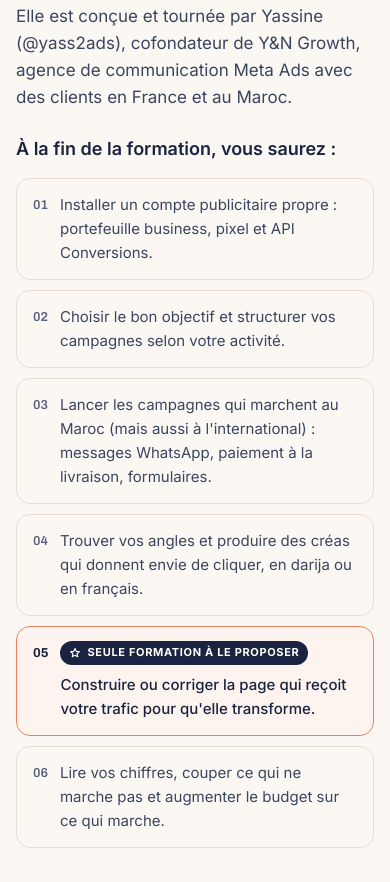
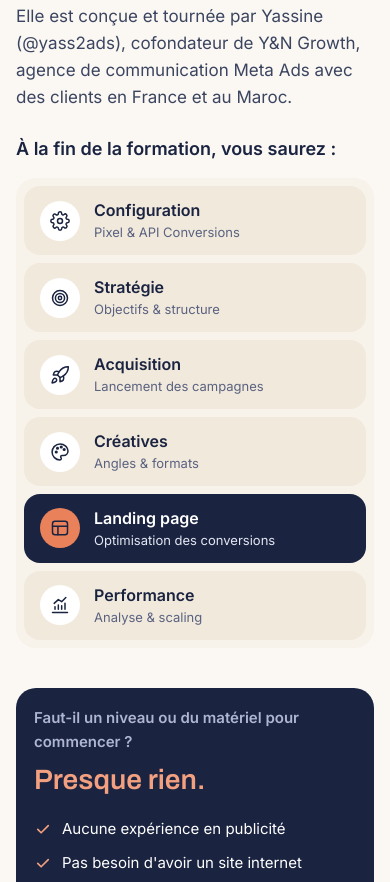
Before and after one commit to bougafayassine-hub/laskillerie, a plain HTML site: page public/index.html in a window 390 px wide. Shown: the part 1840-2722 px from the top of the page. Drawn offline with Linux system fonts and the light colour scheme.

Commit message:
« Vous saurez » : 6 tuiles avec icônes à la place des cartes numérotées
Configuration, Stratégie, Acquisition, Créatives, Landing page (mise en
avant en bleu foncé) et Performance, sur 2 colonnes (1 sur mobile).

Co-Authored-By: Claude Opus 5.5 <noreply@anthropic.com>
Claude-Session: https://claude.ai/code/session_01TyuaBTFFr6q5sg8CxVLVBc

```diff
--- a/public/index.html
+++ b/public/index.html
@@ -48,6 +48,17 @@ html{scroll-behavior:smooth}
 .mk-pulse{animation:mkpulse 2s ease-out infinite}
 @media (prefers-reduced-motion: reduce){.mk-float,.mk-pulse{animation:none}.mk-float{transform:rotate(var(--r,0deg))}}
 @media (max-width: 1100px){.mk-fcs{position:static;display:flex;justify-content:flex-end;margin-top:-18px;margin-right:8px}.mk-fc{position:relative !important;top:auto !important;right:auto !important;bottom:auto !important}}
+/* À la fin de la formation, vous saurez : 6 tuiles */
+.mk-skills{list-style:none;margin:0;padding:8px;display:grid;grid-template-columns:repeat(2,minmax(0,1fr));gap:8px;background:var(--tint);border-radius:20px}
+.mk-skill{display:flex;align-items:center;gap:14px;min-width:0;padding:14px 16px;border-radius:16px;background:color-mix(in srgb,var(--chip) 72%,var(--tint))}
+.mk-skill-ic{flex:none;width:40px;height:40px;border-radius:50%;display:flex;align-items:center;justify-content:center;background:var(--surface);color:var(--ink)}
+.mk-skill-t{display:block;font-size:16px;font-weight:600;line-height:1.3;color:var(--ink)}
+.mk-skill-d{display:block;margin-top:2px;font-size:13px;line-height:1.4;color:var(--muted)}
+.mk-skill.is-hi{background:var(--d-bg)}
+.mk-skill.is-hi .mk-skill-ic{background:var(--accent);color:var(--on-accent)}
+.mk-skill.is-hi .mk-skill-t{color:var(--d-ink)}
+.mk-skill.is-hi .mk-skill-d{color:var(--d-text)}
+@media (max-width: 560px){.mk-skills{grid-template-columns:minmax(0,1fr)}}
 /* Pour qui : 3 profils mis en avant + 2 profils compacts */
 .mk-pq{display:grid;grid-template-columns:repeat(6,minmax(0,1fr));gap:14px}
 .mk-prof{box-sizing:border-box;min-width:0;border:1px solid var(--line);border-radius:16px;background:var(--surface);transition:transform .25s ease,border-color .25s ease,background-color .25s ease,box-shadow .25s ease}
@@ -318,14 +329,14 @@ Offre de lancement : <strong style="font-weight: 700;">-10 % pour les 10 premiè
 <p style="margin: 0 0 24px; font-size: 17px; color: var(--text); max-width: 680px;">Elle est conçue et tournée par Yassine (@yass2ads), cofondateur de Y&amp;N Growth, agence de communication Meta Ads avec des clients en France et au Maroc.</p>
 
 <h3 style="margin: 0 0 14px; font-size: 18px; font-weight: 600; color: var(--ink);">À la fin de la formation, vous saurez :</h3>
-<div style="display: grid; grid-template-columns: repeat(auto-fit, minmax(min(250px, 100%), 1fr)); gap: 10px;">
-<div style="display: flex; gap: 12px; padding: 14px 16px; border: 1px solid var(--line); border-radius: 14px;"><span style="font-family: Archivo, Inter, sans-serif; font-size: 13px; font-weight: 600; color: var(--muted); flex: none; padding-top: 2px;">01</span><span style="font-size: 15px; color: var(--text);">Installer un compte publicitaire propre : portefeuille business, pixel et API Conversions.</span></div>
-<div style="display: flex; gap: 12px; padding: 14px 16px; border: 1px solid var(--line); border-radius: 14px;"><span style="font-family: Archivo, Inter, sans-serif; font-size: 13px; font-weight: 600; color: var(--muted); flex: none; padding-top: 2px;">02</span><span style="font-size: 15px; color: var(--text);">Choisir le bon objectif et structurer vos campagnes selon votre activité.</span></div>
-<div style="display: flex; gap: 12px; padding: 14px 16px; border: 1px solid var(--line); border-radius: 14px;"><span style="font-family: Archivo, Inter, sans-serif; font-size: 13px; font-weight: 600; color: var(--muted); flex: none; padding-top: 2px;">03</span><span style="font-size: 15px; color: var(--text);">Lancer les campagnes qui marchent au Maroc (mais aussi à l'international) : messages WhatsApp, paiement à la livraison, formulaires.</span></div>
-<div style="display: flex; gap: 12px; padding: 14px 16px; border: 1px solid var(--line); border-radius: 14px;"><span style="font-family: Archivo, Inter, sans-serif; font-size: 13px; font-weight: 600; color: var(--muted); flex: none; padding-top: 2px;">04</span><span style="font-size: 15px; color: var(--text);">Trouver vos angles et produire des créas qui donnent envie de cliquer, en darija ou en français.</span></div>
-<div style="position: relative; display: flex; gap: 12px; padding: 14px 16px; border: 1.5px solid var(--accent); border-radius: 14px; background: color-mix(in srgb, var(--accent) 10%, var(--surface));"><span style="font-family: Archivo, Inter, sans-serif; font-size: 13px; font-weight: 700; color: var(--ink); flex: none; padding-top: 2px;">05</span><span style="display: flex; flex-direction: column; gap: 8px; align-items: flex-start;"><span style="display: inline-flex; align-items: center; gap: 6px; font-size: 11px; font-weight: 700; letter-spacing: .06em; text-transform: uppercase; padding: 3px 9px; border-radius: 999px; background: var(--ink); color: var(--surface);"><svg width="12" height="12" viewBox="0 0 24 24" fill="none" stroke="currentColor" stroke-width="2.4" stroke-linecap="round" stroke-linejoin="round" aria-hidden="true"><path d="M12 3l2.6 5.6 6.1.7-4.5 4.2 1.2 6L12 16.6 6.6 19.5l1.2-6L3.3 9.3l6.1-.7z"></path></svg>Seule formation à le proposer</span><span style="font-size: 15px; font-weight: 500; color: var(--ink);">Construire ou corriger la page qui reçoit votre trafic pour qu'elle transforme.</span></span></div>
-<div style="display: flex; gap: 12px; padding: 14px 16px; border: 1px solid var(--line); border-radius: 14px;"><span style="font-family: Archivo, Inter, sans-serif; font-size: 13px; font-weight: 600; color: var(--muted); flex: none; padding-top: 2px;">06</span><span style="font-size: 15px; color: var(--text);">Lire vos chiffres, couper ce qui ne marche pas et augmenter le budget sur ce qui marche.</span></div>
-</div>
+<ul class="mk-skills">
+<li class="mk-skill"><span class="mk-skill-ic"><svg width="20" height="20" viewBox="0 0 24 24" fill="none" stroke="currentColor" stroke-width="1.8" stroke-linecap="round" stroke-linejoin="round" aria-hidden="true"><circle cx="12" cy="12" r="3"></circle><path d="M19.4 15a1.65 1.65 0 00.33 1.82l.06.06a2 2 0 01-2.83 2.83l-.06-.06a1.65 1.65 0 00-1.82-.33 1.65 1.65 0 00-1 1.51V21a2 2 0 01-4 0v-.09A1.65 1.65 0 009 19.4a1.65 1.65 0 00-1.82.33l-.06.06a2 2 0 01-2.83-2.83l.06-.06A1.65 1.65 0 004.68 15a1.65 1.65 0 00-1.51-1H3a2 2 0 010-4h.09A1.65 1.65 0 004.6 9a1.65 1.65 0 00-.33-1.82l-.06-.06a2 2 0 012.83-2.83l.06.06A1.65 1.65 0 009 4.68a1.65 1.65 0 001-1.51V3a2 2 0 014 0v.09a1.65 1.65 0 001 1.51 1.65 1.65 0 001.82-.33l.06-.06a2 2 0 012.83 2.83l-.06.06A1.65 1.65 0 0019.4 9a1.65 1.65 0 001.51 1H21a2 2 0 010 4h-.09a1.65 1.65 0 00-1.51 1z"></path></svg></span><span style="min-width: 0;"><span class="mk-skill-t">Configuration</span><span class="mk-skill-d">Pixel &amp; API Conversions</span></span></li>
+<li class="mk-skill"><span class="mk-skill-ic"><svg width="20" height="20" viewBox="0 0 24 24" fill="none" stroke="currentColor" stroke-width="1.8" stroke-linecap="round" stroke-linejoin="round" aria-hidden="true"><circle cx="12" cy="12" r="9"></circle><circle cx="12" cy="12" r="5.5"></circle><circle cx="12" cy="12" r="2"></circle></svg></span><span style="min-width: 0;"><span class="mk-skill-t">Stratégie</span><span class="mk-skill-d">Objectifs &amp; structure</span></span></li>
+<li class="mk-skill"><span class="mk-skill-ic"><svg width="20" height="20" viewBox="0 0 24 24" fill="none" stroke="currentColor" stroke-width="1.8" stroke-linecap="round" stroke-linejoin="round" aria-hidden="true"><path d="M4.5 16.5c-1.5 1.26-2 5-2 5s3.74-.5 5-2c.71-.84.7-2.13-.09-2.91a2.18 2.18 0 00-2.91-.09z"></path><path d="M12 15l-3-3a22 22 0 012-3.95A12.88 12.88 0 0122 2c0 2.72-.78 7.5-6 11a22.35 22.35 0 01-4 2z"></path><path d="M9 12H4s.55-3.03 2-4c1.62-1.08 5 0 5 0M12 15v5s3.03-.55 4-2c1.08-1.62 0-5 0-5"></path></svg></span><span style="min-width: 0;"><span class="mk-skill-t">Acquisition</span><span class="mk-skill-d">Lancement des campagnes</span></span></li>
+<li class="mk-skill"><span class="mk-skill-ic"><svg width="20" height="20" viewBox="0 0 24 24" fill="none" stroke="currentColor" stroke-width="1.8" stroke-linecap="round" stroke-linejoin="round" aria-hidden="true"><path d="M12 2.5c-5.2 0-9.5 4.2-9.5 9.5s4.3 9.5 9.5 9.5c.9 0 1.6-.7 1.6-1.6 0-.4-.2-.8-.4-1.1-.3-.3-.4-.6-.4-1.1 0-.9.7-1.6 1.6-1.6h1.9c2.9 0 5.3-2.4 5.3-5.3C21.6 6.4 17.3 2.5 12 2.5z"></path><circle cx="7.5" cy="12" r="1" fill="currentColor"></circle><circle cx="9" cy="7.5" r="1" fill="currentColor"></circle><circle cx="13.5" cy="6" r="1" fill="currentColor"></circle><circle cx="17" cy="9" r="1" fill="currentColor"></circle></svg></span><span style="min-width: 0;"><span class="mk-skill-t">Créatives</span><span class="mk-skill-d">Angles &amp; formats</span></span></li>
+<li class="mk-skill is-hi"><span class="mk-skill-ic"><svg width="20" height="20" viewBox="0 0 24 24" fill="none" stroke="currentColor" stroke-width="1.8" stroke-linecap="round" stroke-linejoin="round" aria-hidden="true"><rect x="3" y="4" width="18" height="16" rx="3"></rect><path d="M3 10h18M9.5 10v10"></path></svg></span><span style="min-width: 0;"><span class="mk-skill-t">Landing page</span><span class="mk-skill-d">Optimisation des conversions</span></span></li>
+<li class="mk-skill"><span class="mk-skill-ic"><svg width="20" height="20" viewBox="0 0 24 24" fill="none" stroke="currentColor" stroke-width="1.8" stroke-linecap="round" stroke-linejoin="round" aria-hidden="true"><path d="M3 21h18"></path><path d="M6 17v-3M10 17v-5M14 17v-4M18 17v-7"></path><path d="M5 10l5-4.5 4 2.5 5-5"></path></svg></span><span style="min-width: 0;"><span class="mk-skill-t">Performance</span><span class="mk-skill-d">Analyse &amp; scaling</span></span></li>
+</ul>
 </div>
 
 <aside style="flex: 1 1 320px; min-width: 0; display: flex; flex-direction: column; gap: 12px;">
```
